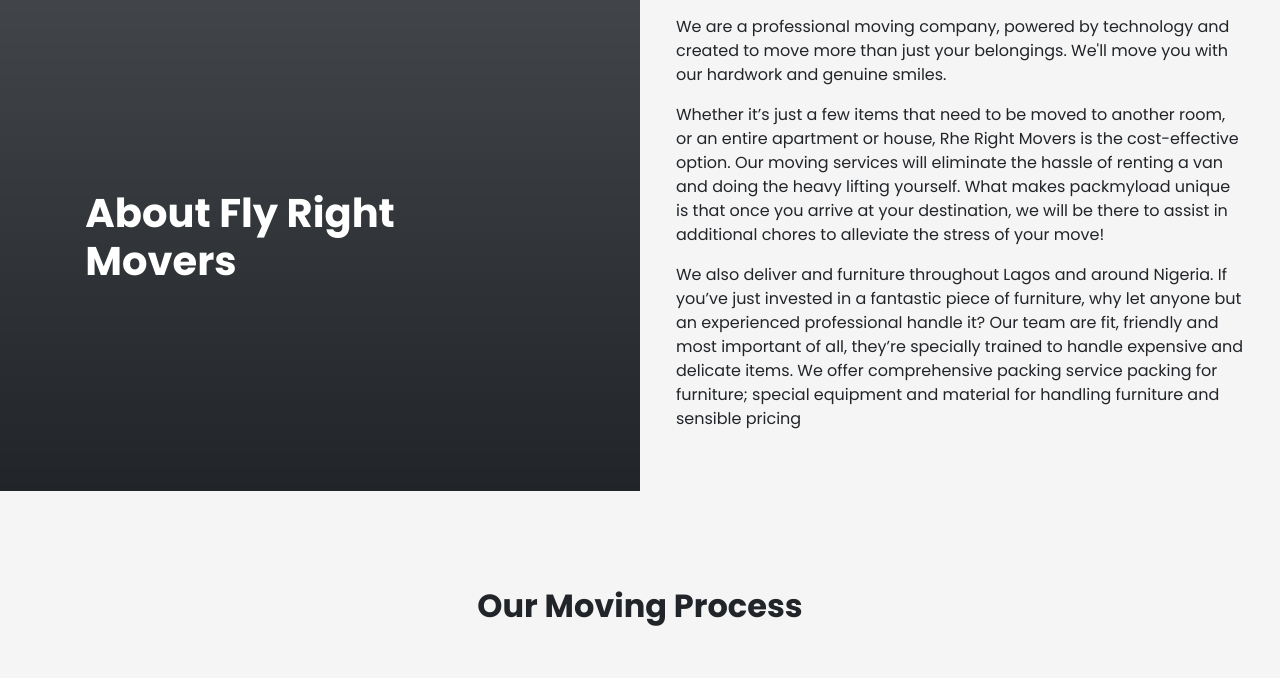
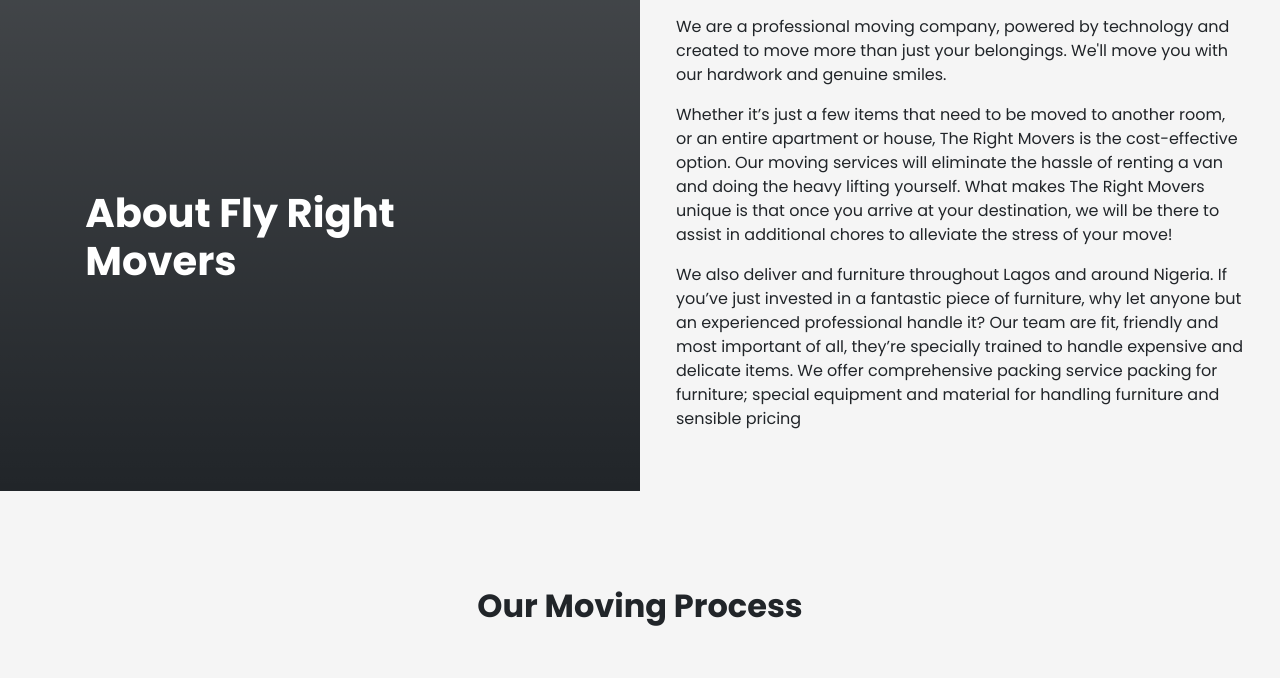
Before and after one commit to Lovelyfin00/Fly-Right-Movers, a plain HTML site: page about.html in a window 1280 px wide. Shown: the part 99-777 px from the top of the page. Drawn offline with nearby package versions, Linux system fonts and the light colour scheme.

Commit message:
Update about.html

```diff
--- a/about.html
+++ b/about.html
@@ -61,7 +61,7 @@
                     <div data-aos="fade-up" data-aos-delay="200" data-aos-easing="ease-in" data-aos-duration="1000">
                         <div class="about-text container pt-4">
                             <p>We are a professional moving company, powered by technology and created to move more than just your belongings. We'll move you with our hardwork and genuine smiles.</p>
-                            <p>Whether it’s just a few items that need to be moved to another room, or an entire apartment or house, Rhe Right Movers is the cost-effective option. Our moving services will eliminate the hassle of renting a van and doing the heavy lifting yourself. What makes packmyload unique is that once you arrive at your destination, we will be there to assist in additional chores to alleviate the stress of your move!</p>
+                            <p>Whether it’s just a few items that need to be moved to another room, or an entire apartment or house, The Right Movers is the cost-effective option. Our moving services will eliminate the hassle of renting a van and doing the heavy lifting yourself. What makes The Right Movers unique is that once you arrive at your destination, we will be there to assist in additional chores to alleviate the stress of your move!</p>
                             <p>We also deliver and furniture throughout Lagos and around Nigeria. If you’ve just invested in a fantastic piece of furniture, why let anyone but an experienced professional handle it? Our team are fit, friendly and most important of all, they’re specially trained to handle expensive and delicate items. We offer comprehensive packing service packing for furniture; special equipment and material for handling furniture and sensible pricing</p>
                         </div>
                     </div>
```
